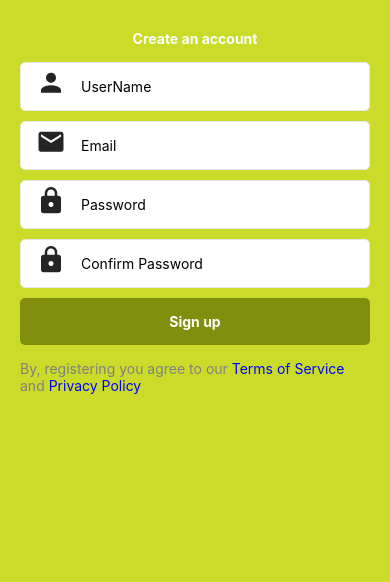
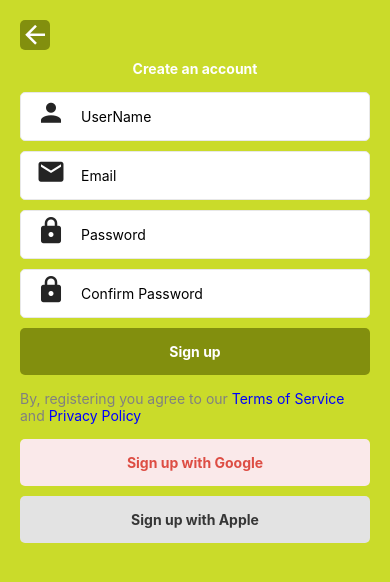
Before and after one commit to ZroC00l/AuthenticationFlow, a React Native app: screen / in a window 390 px wide. Shown: the top 582 px of the page. Built offline with nearby package versions, Linux system fonts and the light colour scheme.

Commit message:
navigation arrow added to signup'

```diff
--- a/src/screens/SignUpScreen/SignUpScreen.js
+++ b/src/screens/SignUpScreen/SignUpScreen.js
@@ -1,14 +1,8 @@
-import {
-  StyleSheet,
-  Text,
-  View,
-  Image,
-  useWindowDimensions,
-  ScrollView,
-} from "react-native";
+import { StyleSheet, Text, View, Image, ScrollView } from "react-native";
 import React, { useState } from "react";
 import Form from "../../components/Form";
 import CustomButton from "../../components/CustomButton";
+import { Icon } from "react-native-elements";
 
 const onSignUpPressed = () => {
   console.warn("Sign Up Pressed");
@@ -20,6 +14,14 @@ const onPrivacyPolicyPressed = () => {
   console.warn("Privacy Policy Pressed");
 };
 
+const onGoogleSignUpPressed = () => {
+  console.warn("Sign Up with Google Pressed");
+};
+
+const onAppleSignUpPressed = () => {
+  console.warn("Sign Up with Apple Pressed");
+};
+
 const SignUpScreen = () => {
   const [userName, setUserName] = useState("");
   const [email, setEmail] = useState("");
@@ -29,6 +31,15 @@ const SignUpScreen = () => {
   return (
     <ScrollView>
       <View style={styles.root}>
+        <View style={styles.navIconView}>
+          <Icon
+            type="material-community"
+            name="arrow-left"
+            size={30}
+            color="white"
+            style={{ backgroundColor: "#828F0E", borderRadius: 5 }}
+          />
+        </View>
         <Text style={styles.title}>Create an account</Text>
         <Form
           placeholder="UserName"
@@ -65,6 +76,18 @@ const SignUpScreen = () => {
             Privacy Policy
           </Text>
         </Text>
+        <CustomButton
+          text="Sign up with Google"
+          bgColor="#FAE9EA"
+          fgColor="#DD4D44"
+          onPress={onGoogleSignUpPressed}
+        />
+        <CustomButton
+          text="Sign up with Apple"
+          bgColor="#e3e3e3"
+          fgColor="#363636"
+          onPress={onAppleSignUpPressed}
+        />
       </View>
     </ScrollView>
   );
@@ -96,4 +119,8 @@ const styles = StyleSheet.create({
   link: {
     color: "blue",
   },
+  navIconView: {
+    width: "100%",
+    flexDirection: "row",
+  },
 });
```
